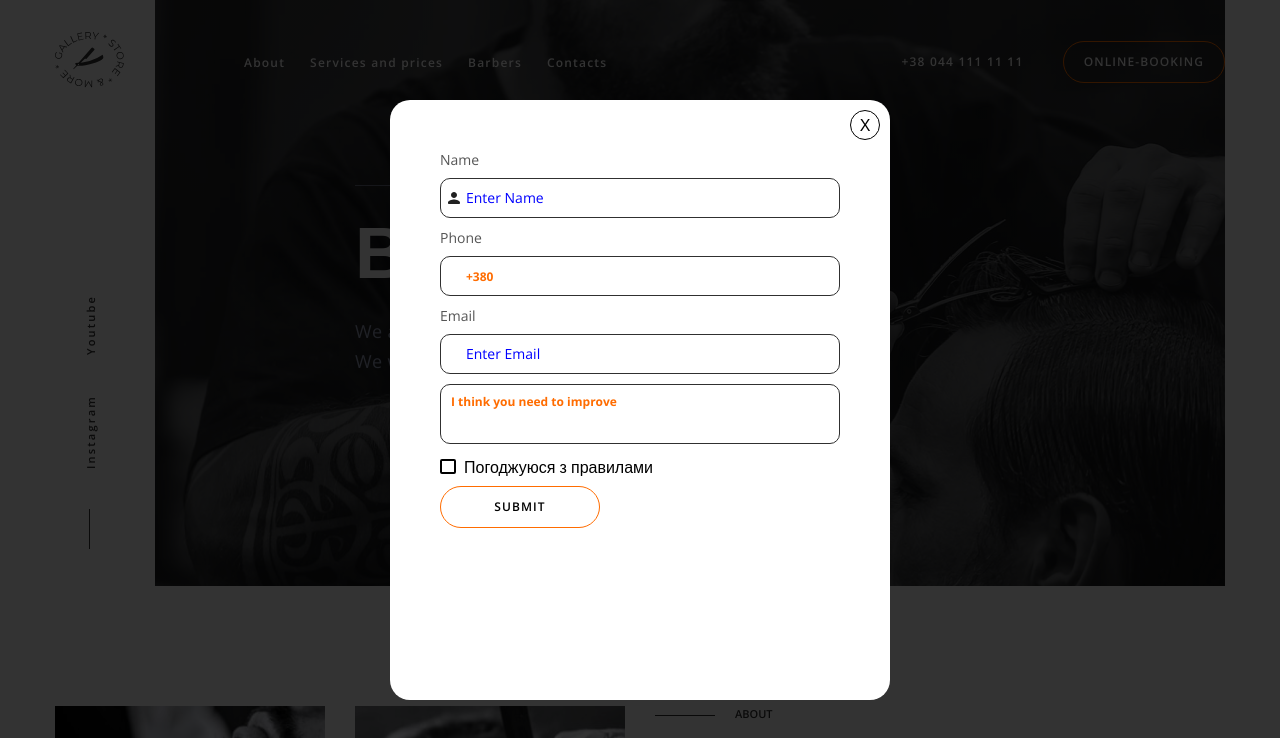
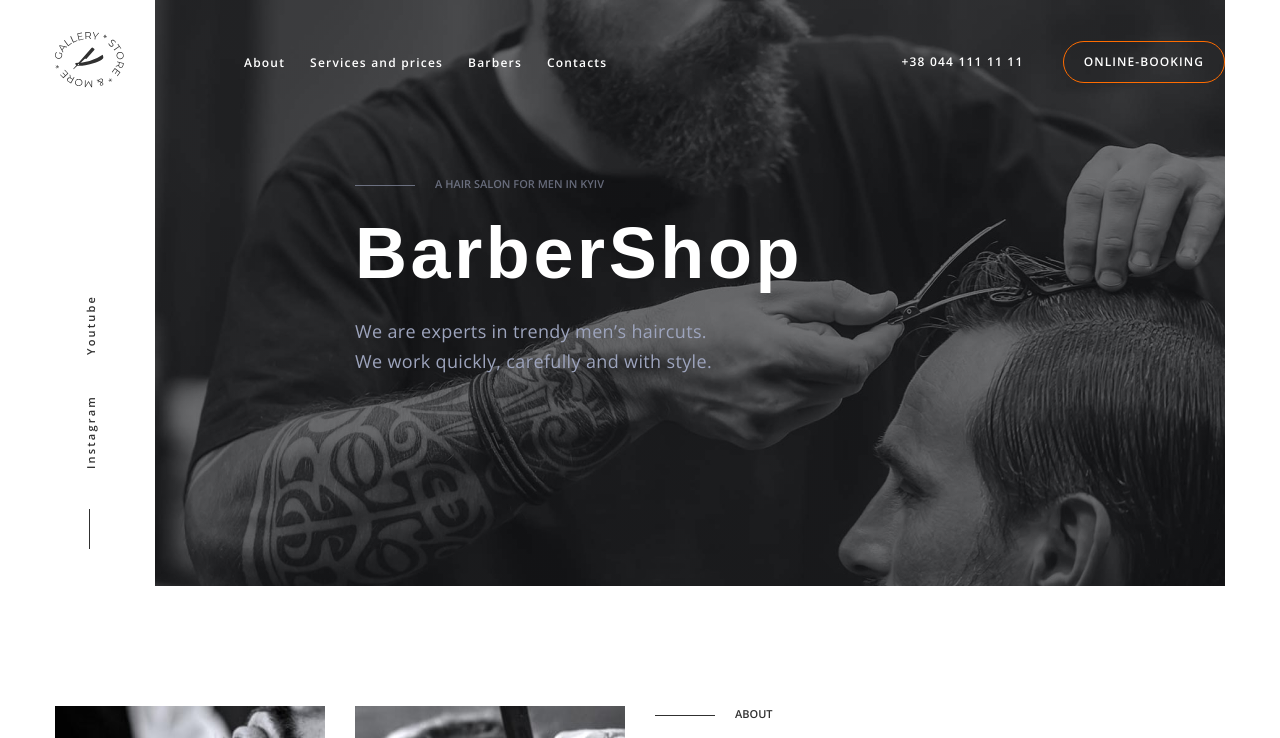
Before and after one commit to Karina0895/html-css-lessons, a plain HTML site: page index.html in a window 1280 px wide. Shown: the top 738 px of the page. Drawn offline with nearby package versions, Linux system fonts and the light colour scheme.

Commit message:
module6 lesson2

```diff
--- a/index.html
+++ b/index.html
@@ -469,7 +469,7 @@
         </ul>
       </div>
     </footer>
-    <div class="modal-backdrop" data-modal>
+    <div class="modal-backdrop is-hidden" data-modal>
       <div class="modal">
         <div class="close-sign" data-modal-close>Х</div>
         <form name="form-buy" class="modal-form">
```
